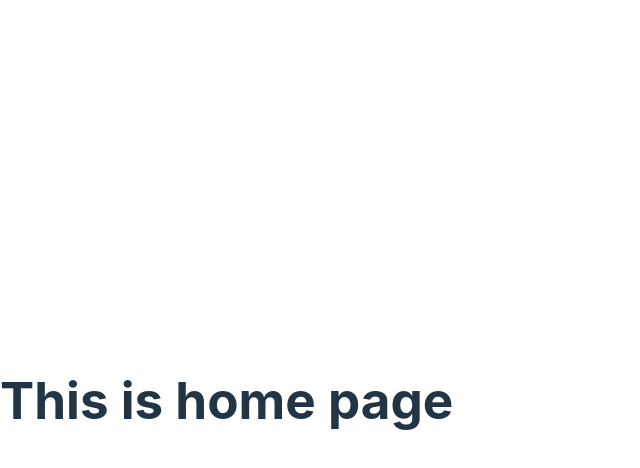
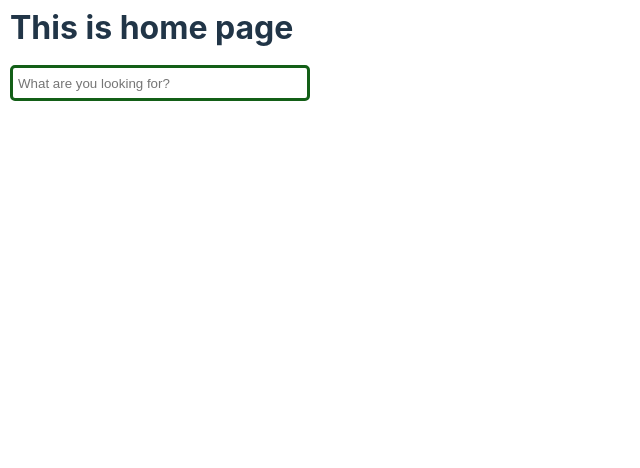
Before and after one commit to aniamarkh/rsschool-react, a React (Vite) app in the folder my-app/: page / in a window 1280 px wide. Shown: the top 468 px of the page, without its empty margins (0-640 px from the left). Built offline with nearby package versions, Linux system fonts and the light colour scheme.

Commit message:
feat: search bar component

```diff
--- /dev/null
+++ b/my-app/src/components/searchBar/searchBar.tsx
@@ -0,0 +1,39 @@
+import React from 'react';
+import { SearchBarState } from 'types/types';
+
+export default class SearchBar extends React.Component {
+  state: SearchBarState = { searchValue: '' };
+
+  componentDidMount() {
+    const localSearchValue = localStorage.getItem("value");
+    if (localSearchValue) {
+      this.setState({
+        searchValue: localSearchValue,
+      })
+    }
+  }
+
+  componentWillUnmount() {
+    localStorage.setItem("value", this.state.searchValue);
+  }
+
+  handleInput(value: string) {
+    localStorage.setItem("value", this.state.searchValue);
+    this.setState({ searchValue: value });
+  }
+
+  render() {
+    const searchValue = this.state.searchValue;
+    return (
+      <div className="search">
+        <input
+            onChange={(e: React.ChangeEvent<HTMLInputElement>) =>
+              this.handleInput(e.currentTarget.value)}
+            type="text"
+            className="searchField"
+            placeholder="What are you looking for?"
+            value={searchValue} />
+      </div>
+    )
+  }
+}
--- a/my-app/src/index.css
+++ b/my-app/src/index.css
@@ -3,9 +3,9 @@
   line-height: 1.5;
   font-weight: 400;
 
-  color-scheme: light dark;
-  color: rgba(255, 255, 255, 0.87);
-  background-color: #242424;
+  color-scheme: light;
+  color: #213547;
+  background-color: #ffffff;
 
   font-synthesis: none;
   text-rendering: optimizeLegibility;
@@ -26,44 +26,33 @@ a:hover {
 body {
   margin: 0;
   display: flex;
-  place-items: center;
+  flex-direction: column;
+  align-items: flex-start;
   min-width: 320px;
   min-height: 100vh;
 }
 
 h1 {
-  font-size: 3.2em;
+  font-size: 2em;
   line-height: 1.1;
+  margin: 10px;
+
 }
 
-button {
-  border-radius: 8px;
-  border: 1px solid transparent;
-  padding: 0.6em 1.2em;
-  font-size: 1em;
-  font-weight: 500;
-  font-family: inherit;
-  background-color: #1a1a1a;
-  cursor: pointer;
-  transition: border-color 0.25s;
-}
-button:hover {
-  border-color: #646cff;
-}
-button:focus,
-button:focus-visible {
-  outline: 4px auto -webkit-focus-ring-color;
+.search {
+  display: flex;
+  width: 20rem;
+  top: 20%;
+  left: 50%;
 }
 
-@media (prefers-color-scheme: light) {
-  :root {
-    color: #213547;
-    background-color: #ffffff;
-  }
-  a:hover {
-    color: #747bff;
-  }
-  button {
-    background-color: #f9f9f9;
-  }
+.searchField {
+  width: 100%;
+  border: 3px solid #135f17;
+  padding: 5px;
+  margin: 10px;
+  height: 20px;
+  border-radius: 5px;
+  outline: none;
+  color: #9DBFAF;
 }
--- a/my-app/src/pages/About.tsx
+++ b/my-app/src/pages/About.tsx
@@ -3,7 +3,7 @@ import React from 'react';
 export default class HomePage extends React.Component {
   render() {
     return (
-      <div data-testid="about" className="container">
+      <div className="container">
         <h1>This is About Page 👋</h1>
       </div>
     )
--- a/my-app/src/pages/Home.tsx
+++ b/my-app/src/pages/Home.tsx
@@ -1,10 +1,11 @@
 import React from 'react';
-
+import SearchBar from '../components/searchBar/searchBar';
 export default class NotFoundPage extends React.Component {
   render() {
     return (
-      <div data-testid="not-found" className="container">
+      <div className="container">
         <h1>This is home page</h1>
+        <SearchBar />
       </div>
     )
   }
--- a/my-app/src/pages/NotFound.tsx
+++ b/my-app/src/pages/NotFound.tsx
@@ -3,7 +3,7 @@ import React from 'react';
 export default class NotFoundPage extends React.Component {
   render() {
     return (
-      <div data-testid="not-found" className="container">
+      <div className="container">
         <h1>❌ 404 Not Found ❌</h1>
       </div>
     )
--- /dev/null
+++ b/my-app/src/types/types.ts
@@ -0,0 +1,3 @@
+export interface SearchBarState {
+  searchValue: string;
+}
```
